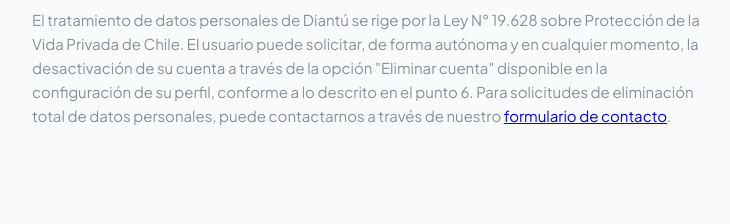
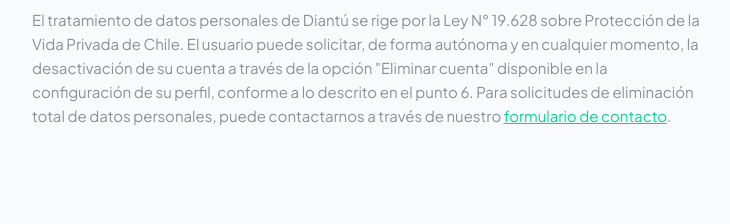
Before and after one commit to coniosorior/calendario_diantu, a Django app: page /privacidad/ in a window 1280 px wide. Shown: the part 1336-1560 px from the top of the page, without its empty margins (272-1002 px from the left). Run offline with Django 5.2, Linux system fonts and the light colour scheme; some libraries are stand-ins or nearby versions.

Commit message:
fix(public): evitar color morado en link de contacto dentro de privacidad

```diff
--- a/static/css/privacy.css
+++ b/static/css/privacy.css
@@ -45,3 +45,11 @@
 .privacy-content__section li {
     margin-bottom: 0.375rem;
 }
+
+.privacy-content__section a {
+    color: var(--color-brand);
+}
+
+.privacy-content__section a:visited {
+    color: var(--color-brand);
+}
```
